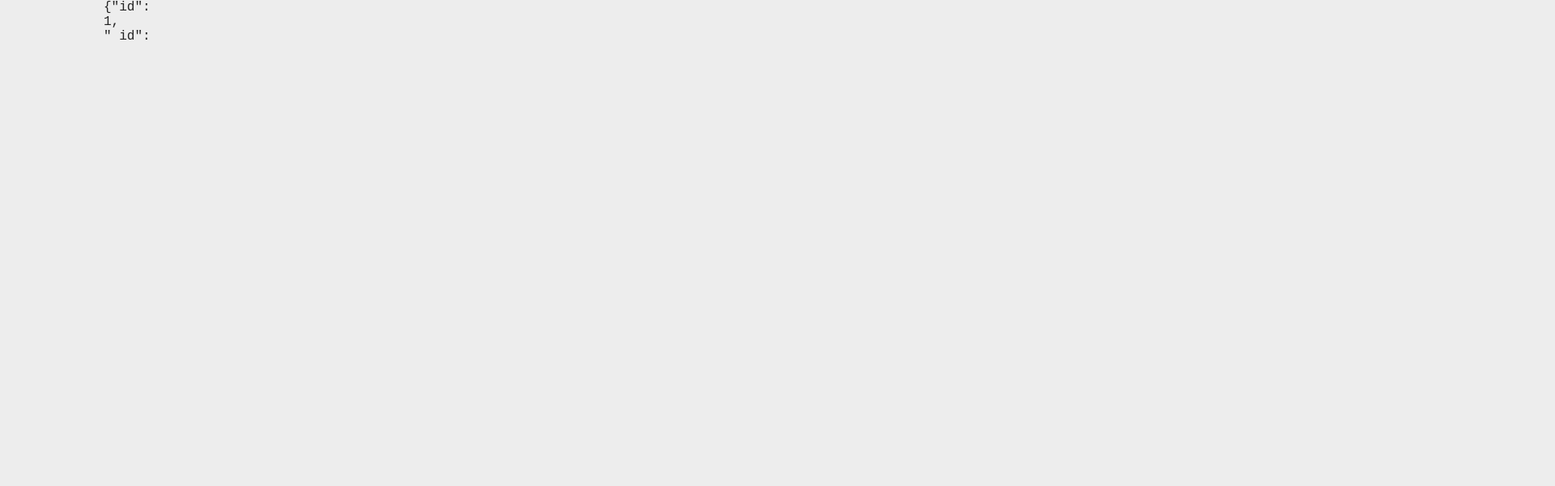
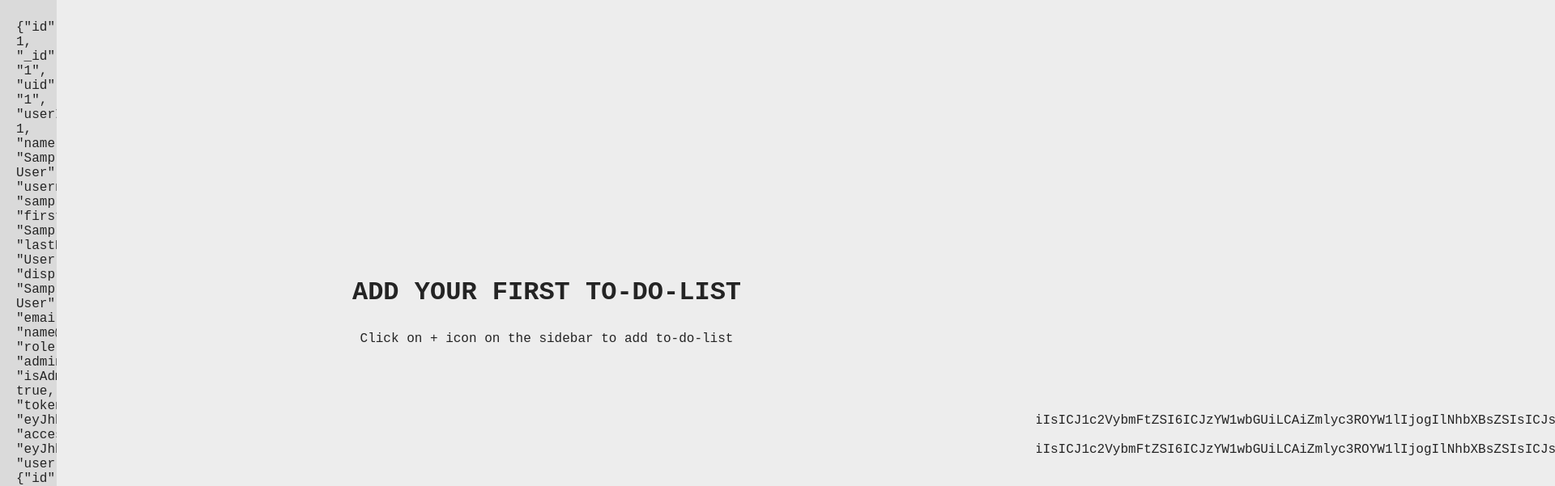
Before and after one commit to Ksawert560/taskhell_frontend, a Next.js app: page /dashboard in a window 1280 px wide. Shown: the top 601 px of the page at 81% size, 1920 px wide, since content can reach past the window. Built offline with nearby package versions, Linux system fonts and the light colour scheme; sample sign-in values are in the browser's storage.

Commit message:
Dashboard + sidebar start

```diff
--- a/src/app/dashboard/page.jsx
+++ b/src/app/dashboard/page.jsx
@@ -32,6 +32,12 @@ function Dashboard(){
   if (!isAuthenticated) {
     return null; // Or a message like "Redirecting..."
   }
+  function handleLogout() {
+    localStorage.removeItem('JWT_REFRESH');
+    localStorage.removeItem('JWT_SESSION');
+    router.push('/');
+  }
+
   if (localStorage.getItem("userAvatar")){
     console.log("Avatar exists");
   }
@@ -42,6 +48,18 @@ function Dashboard(){
             {avatar && (
                 <div className="userAvatar" dangerouslySetInnerHTML={{ __html: avatar }} />
             )}
+            <div className="tasksLists">
+
+            </div>
+            <div className="logOut" onClick={handleLogout}>
+                <svg xmlns="http://www.w3.org/2000/svg" width="30" height="30" fill="#000000" viewBox="0 0 256 256"><path d="M120,216a8,8,0,0,1-8,8H48a8,8,0,0,1-8-8V40a8,8,0,0,1,8-8h64a8,8,0,0,1,0,16H56V208h56A8,8,0,0,1,120,216Zm109.66-93.66-40-40a8,8,0,0,0-11.32,11.32L204.69,120H112a8,8,0,0,0,0,16h92.69l-26.35,26.34a8,8,0,0,0,11.32,11.32l40-40A8,8,0,0,0,229.66,122.34Z"></path></svg>
+            </div>
+        </section>
+        <section className="mainContent">
+            <div className="tutorial">
+                <h2>ADD YOUR FIRST TO-DO-LIST</h2>
+                <p>Click on + icon on the sidebar to add to-do-list</p>
+            </div>
         </section>
     </main>
     )
--- a/src/app/main.css
+++ b/src/app/main.css
@@ -269,9 +269,21 @@ form input[type="submit"]:hover{
 }
 
 /* DASHBOARD */
+.sideBar{
+  position: absolute;
+  left: 0;
+  background-color: var(--backgroundSec);
+  height: 100vh;
+  width: 70px;
+  display: grid;
+  grid-template-rows: 1fr 8fr 1fr;
+  align-items: center;
+  justify-content: center;
+}
+
 .sideBar .userAvatar{
-  width: 50px;
-  height: 50px;
+  width: 30px;
+  height: 30px;
 }
 .sideBar .userAvatar svg path{
   fill: var(--text);
@@ -282,6 +294,34 @@ form input[type="submit"]:hover{
 }
 
 
+.logOut svg path{
+  fill: var(--text) !important;
+  transition: .1s ease-in;
+}
+.logOut:hover{
+  cursor: pointer;
+}
+.logOut svg:hover path{
+  fill: red !important;
+}
+
+.mainContent{
+  background-color: var(--background);
+  position: absolute;
+  left: 70px;
+  width: calc(100% - 70px);
+  height: 100vh;
+  display: flex;
+  align-items: center;
+  justify-content: center;
+}
+.tutorial h2, .tutorial p{
+  text-align: center;
+  margin-bottom: 30px;
+}
+.tutorial h2{
+  font-size: 2rem;
+}
 
 /* RESPONSIVE */
 
```
